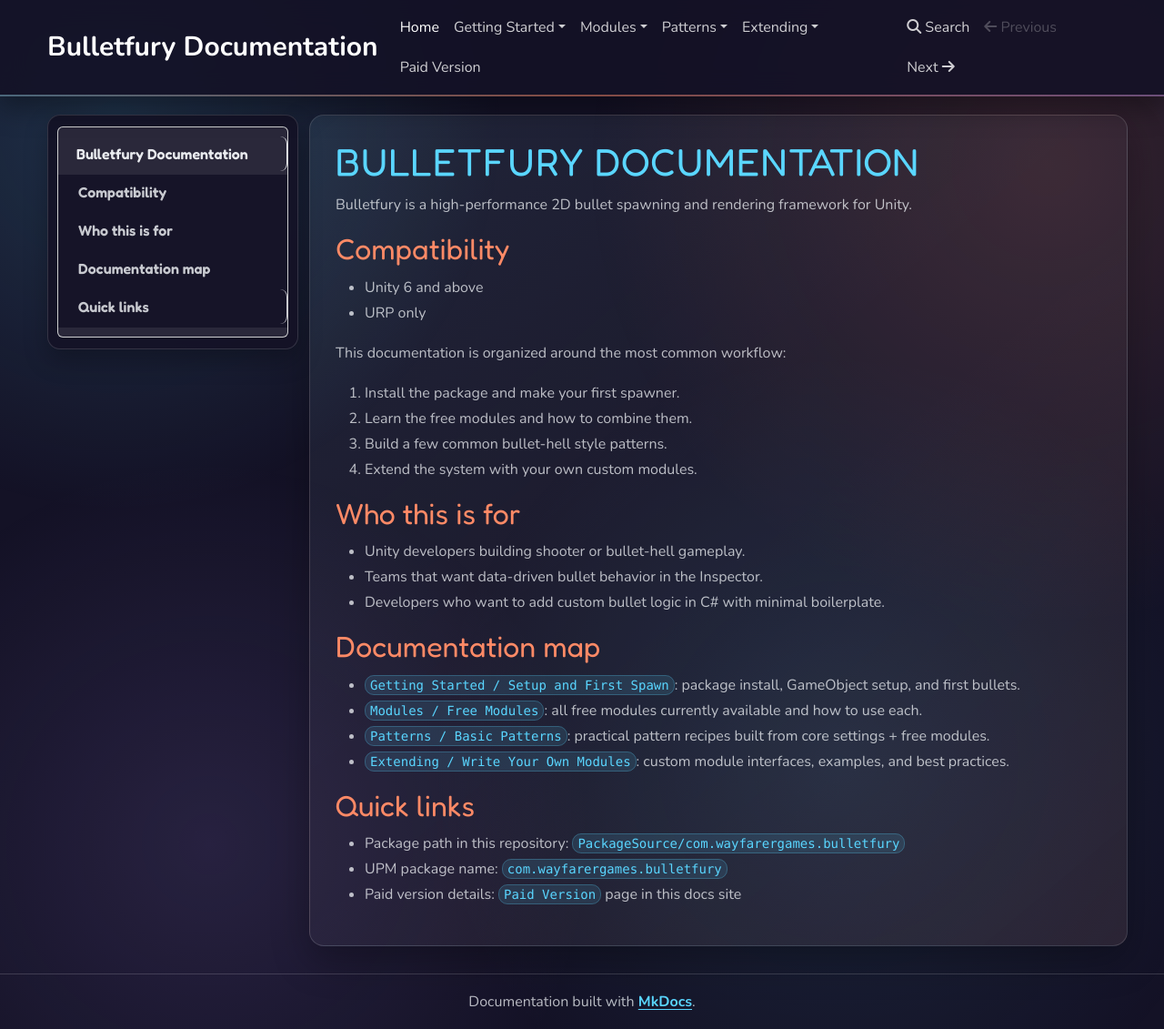
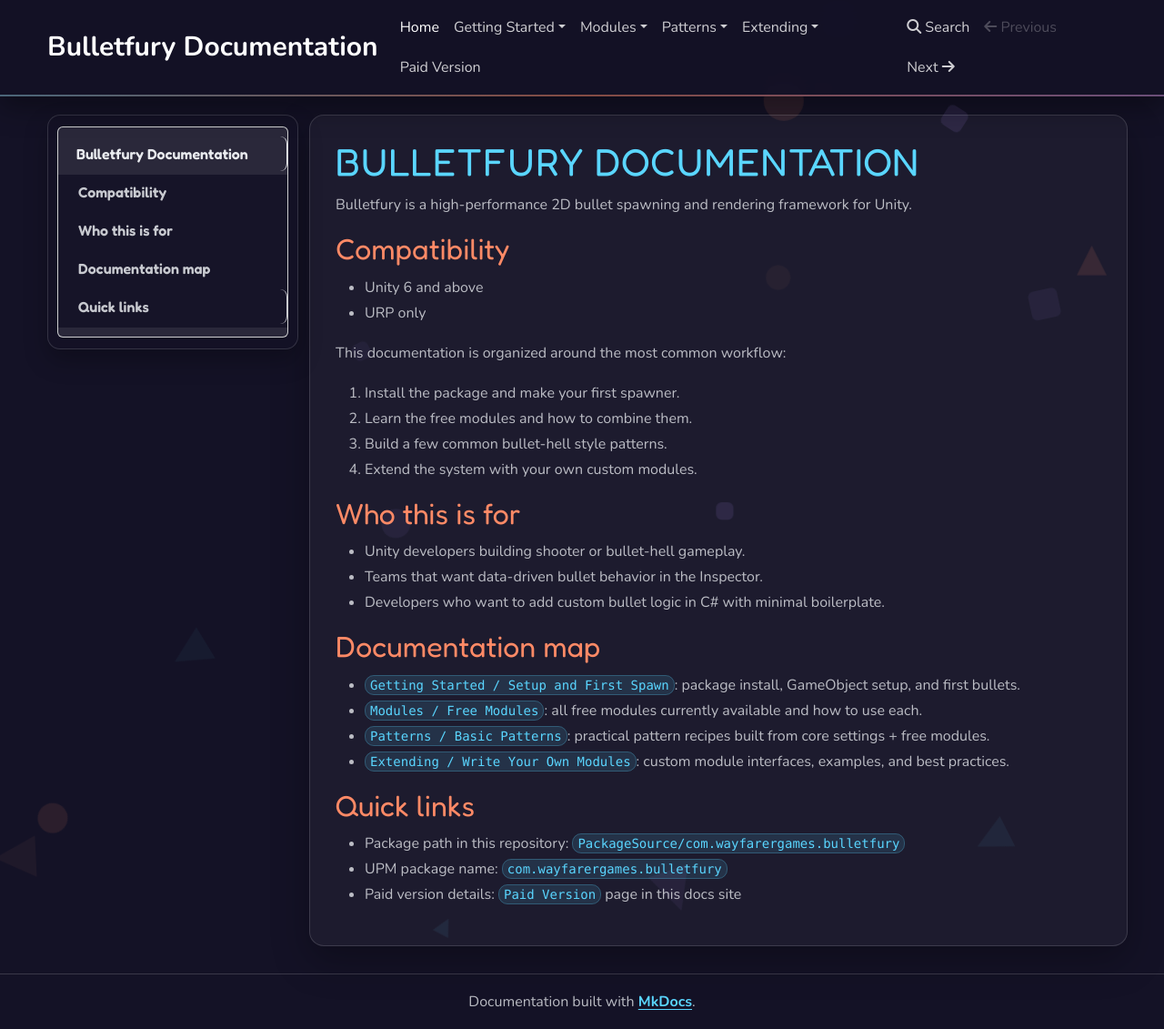
Before and after one commit to WayfarerGames/WayfarerGames.github.io, an MkDocs documentation site: the page built from public/bulletfury-documentation/docs/index.md, in a window 1280 px wide and 1131 px high. Shown: the whole window at 91% size. Built offline with MkDocs 1.6.1, drawn with Linux system fonts in a browser that asks for light colours; nearby versions of some CDN libraries.

Commit message:
added bulletfury docs

```diff
--- /dev/null
+++ b/public/bulletfury-documentation/docs/javascripts/wayfarer-bg.js
@@ -0,0 +1,36 @@
+(function () {
+  if (document.getElementById("bgShapes")) return;
+
+  var bg = document.createElement("div");
+  bg.id = "bgShapes";
+  bg.className = "bg-shapes";
+  document.body.prepend(bg);
+
+  var cols = ["#5AD6FF", "#FF8A66", "#B693FF"];
+  var types = ["circle", "square", "triangle"];
+
+  for (var i = 0; i < 16; i++) {
+    var d = document.createElement("div");
+    var size = Math.random() * 34 + 15;
+    var col = cols[Math.floor(Math.random() * cols.length)];
+    var t = types[Math.floor(Math.random() * types.length)];
+    var shapeStyle = "";
+
+    if (t === "circle") shapeStyle = "border-radius:50%;";
+    if (t === "square") shapeStyle = "border-radius:6px;";
+    if (t === "triangle") shapeStyle = "clip-path:polygon(50% 0%,0% 100%,100% 100%);";
+
+    d.style.cssText =
+      "position:absolute;" +
+      "left:" + (Math.random() * 100) + "%;" +
+      "top:" + (Math.random() * 100) + "%;" +
+      "width:" + size + "px;" +
+      "height:" + size + "px;" +
+      "background:" + col + ";" +
+      "opacity:" + (Math.random() * 0.1 + 0.03) + ";" +
+      shapeStyle +
+      "animation:float" + ((i % 3) + 1) + " " + (Math.random() * 6 + 5) + "s ease-in-out " + (Math.random() * -8) + "s infinite;";
+
+    bg.appendChild(d);
+  }
+})();
--- a/public/bulletfury-documentation/docs/stylesheets/wayfarer.css
+++ b/public/bulletfury-documentation/docs/stylesheets/wayfarer.css
@@ -20,16 +20,45 @@
 }
 
 body::before {
-  content: "";
+  content: none;
+}
+
+.bg-shapes {
   position: fixed;
   inset: 0;
   pointer-events: none;
   z-index: 0;
-  background:
-    radial-gradient(circle at 10% 12%, rgba(90, 214, 255, 0.16), transparent 28%),
-    radial-gradient(circle at 90% 16%, rgba(255, 138, 102, 0.14), transparent 34%),
-    radial-gradient(circle at 18% 82%, rgba(182, 147, 255, 0.12), transparent 30%),
-    radial-gradient(circle at 72% 74%, rgba(90, 214, 255, 0.1), transparent 36%);
+  overflow: hidden;
+}
+
+@keyframes float1 {
+  0%,
+  100% {
+    transform: translate(0, 0) rotate(0);
+  }
+  50% {
+    transform: translate(22px, -34px) rotate(180deg);
+  }
+}
+
+@keyframes float2 {
+  0%,
+  100% {
+    transform: translate(0, 0) rotate(0);
+  }
+  50% {
+    transform: translate(-22px, -30px) rotate(-150deg);
+  }
+}
+
+@keyframes float3 {
+  0%,
+  100% {
+    transform: translate(0, 0) scale(1);
+  }
+  50% {
+    transform: translate(22px, -28px) scale(1.12);
+  }
 }
 
 .container {
@@ -160,10 +189,7 @@
 }
 
 .col-md-9[role="main"] {
-  background:
-    linear-gradient(140deg, rgba(90, 214, 255, 0.05), transparent 45%),
-    linear-gradient(320deg, rgba(255, 138, 102, 0.06), transparent 48%),
-    var(--card);
+  background: var(--card);
   border: 1px solid var(--line);
   border-radius: 16px;
   padding: 26px 28px;
@@ -432,10 +458,7 @@
 }
 
 .col-md-9[role="main"] {
-  background:
-    linear-gradient(140deg, rgba(90, 214, 255, 0.05), transparent 45%),
-    linear-gradient(320deg, rgba(255, 138, 102, 0.06), transparent 48%),
-    rgba(255, 255, 255, 0.04) !important;
+  background: rgba(255, 255, 255, 0.04) !important;
 }
 
 .table,
--- a/public/bulletfury-documentation/mkdocs.yml
+++ b/public/bulletfury-documentation/mkdocs.yml
@@ -7,6 +7,8 @@
   name: mkdocs
 extra_css:
   - stylesheets/wayfarer.css
+extra_javascript:
+  - javascripts/wayfarer-bg.js
 markdown_extensions:
   - admonition
   - toc:
```
